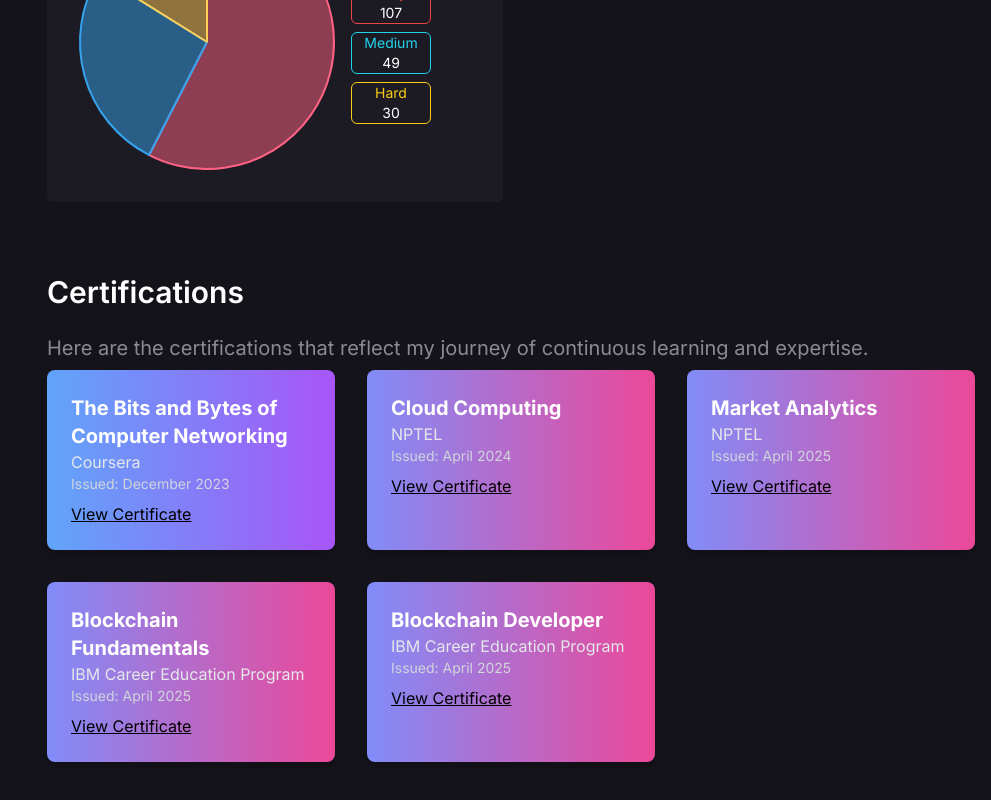
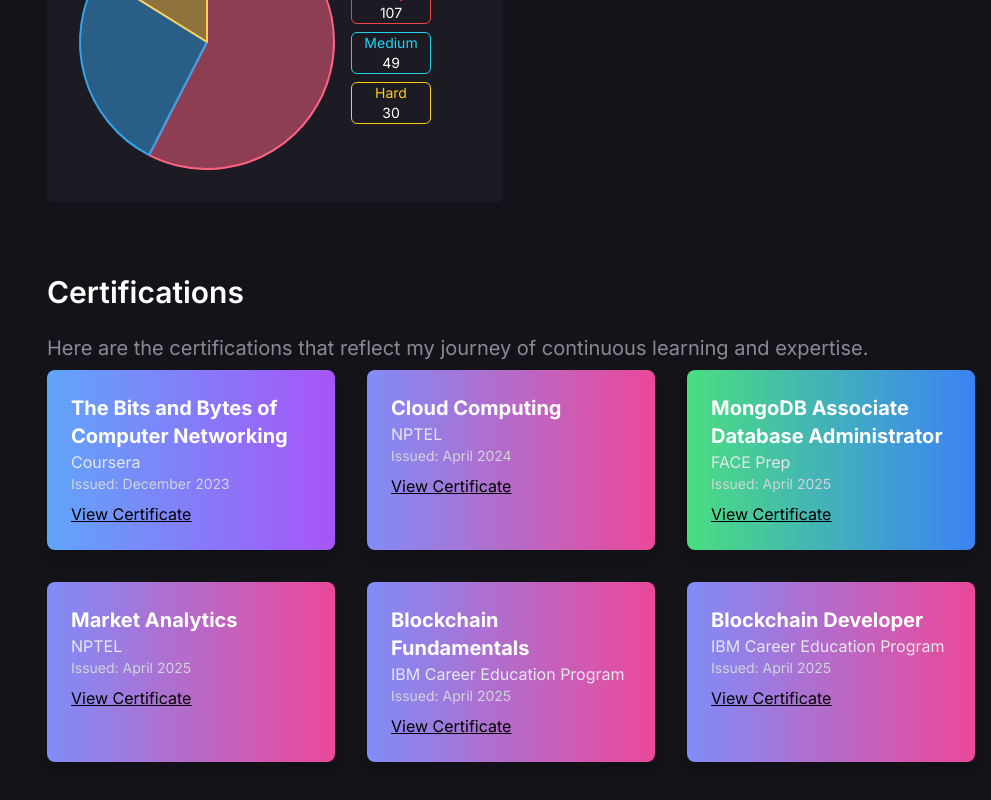
Before and after one commit to shri2310sti/Portfolio-main, a React (Vite) app: page / in a window 1280 px wide. Shown: the part 2430-3230 px from the top of the page, without its empty margins (289-1280 px from the left). Built offline with nearby package versions, Linux system fonts and the light colour scheme; no server answers.

Commit message:
Update Certifications.jsx

```diff
--- a/src/components/Certifications.jsx
+++ b/src/components/Certifications.jsx
@@ -1,8 +1,9 @@
 import React from 'react';
 import nptelImage from '../assets/nptel.png';
-import nptelImage2 from '../assets/marketAnalytics.png'
+import nptelImage2 from '../assets/marketAnalytics.png';
 import blockchainImage2 from '../assets/blockchain.png';
 import blockchainImage1 from '../assets/blockchain1.png';
+import mongoCertificate from '../assets/mongoCertificate.png';
 
 export function Certifications() {
   return (
@@ -16,7 +17,7 @@
         <div className="grid sm:grid-cols-2 md:grid-cols-3 gap-8">
           {/* Certification 1 */}
           <div className="bg-gradient-to-r from-blue-400 to-purple-500 p-6 rounded-lg shadow-lg">
-            <h3 className="text-xl font-bold text-white">The Bits and Bytes of Computer Networking </h3>
+            <h3 className="text-xl font-bold text-white">The Bits and Bytes of Computer Networking</h3>
             <p className="text-gray-200">Coursera</p>
             <p className="text-sm text-gray-300">Issued: December 2023</p>
             <a
@@ -44,7 +45,22 @@
             </a>
           </div>
 
-          {/* Certification 3 */}
+          {/* Certification 3 - MongoDB */}
+          <div className="bg-gradient-to-r from-green-400 to-blue-500 p-6 rounded-lg shadow-lg">
+            <h3 className="text-xl font-bold text-white">MongoDB Associate Database Administrator</h3>
+            <p className="text-gray-200">FACE Prep</p>
+            <p className="text-sm text-gray-300">Issued: April 2025</p>
+            <a
+              href={mongoCertificate}
+              className="text-black mt-2 inline-block underline"
+              target="_blank"
+              rel="noopener noreferrer"
+            >
+              View Certificate
+            </a>
+          </div>
+
+          {/* Certification 4 */}
           <div className="bg-gradient-to-r from-indigo-400 to-pink-500 p-6 rounded-lg shadow-lg">
             <h3 className="text-xl font-bold text-white">Market Analytics</h3>
             <p className="text-gray-200">NPTEL</p>
@@ -59,7 +75,7 @@
             </a>
           </div>
 
-          {/* Certification 4 */}
+          {/* Certification 5 */}
           <div className="bg-gradient-to-r from-indigo-400 to-pink-500 p-6 rounded-lg shadow-lg">
             <h3 className="text-xl font-bold text-white">Blockchain Fundamentals</h3>
             <p className="text-gray-200">IBM Career Education Program</p>
@@ -74,7 +90,7 @@
             </a>
           </div>
 
-          {/* Certification 5 */}
+          {/* Certification 6 */}
           <div className="bg-gradient-to-r from-indigo-400 to-pink-500 p-6 rounded-lg shadow-lg">
             <h3 className="text-xl font-bold text-white">Blockchain Developer</h3>
             <p className="text-gray-200">IBM Career Education Program</p>
```
